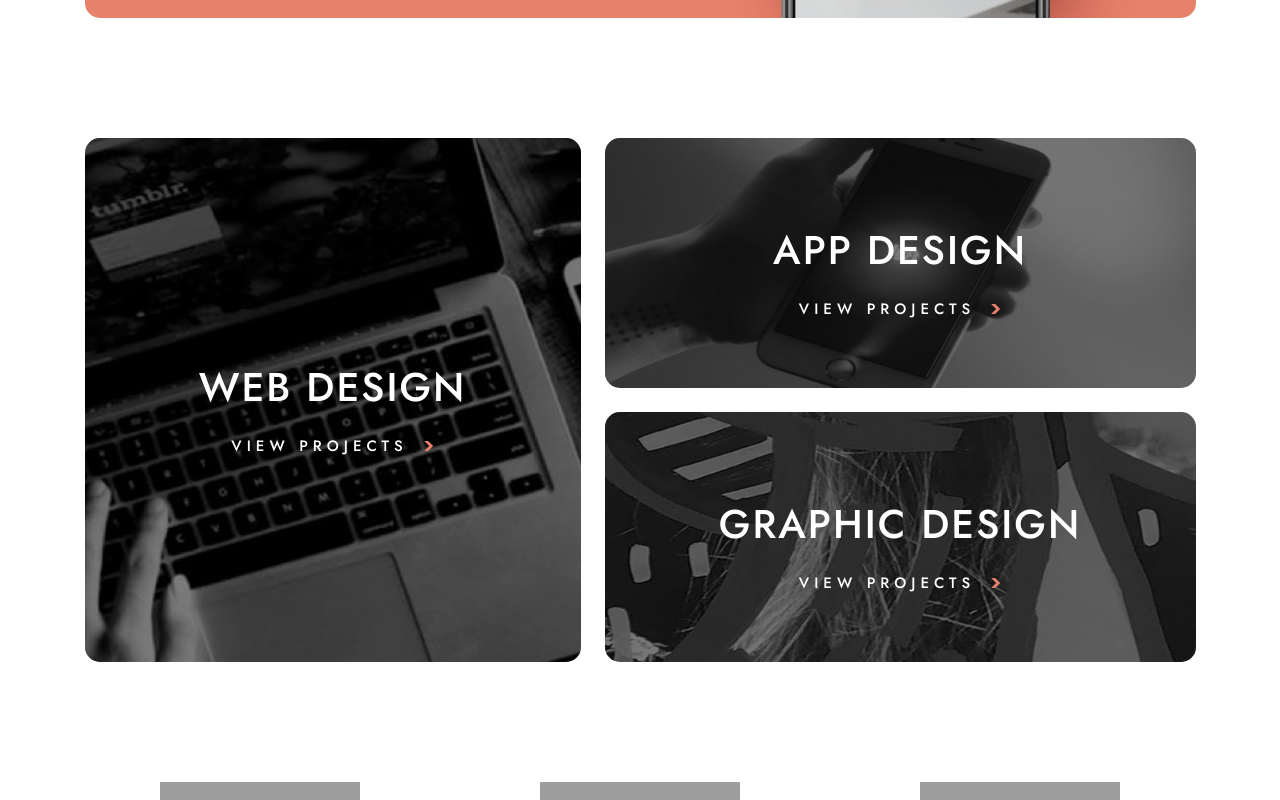
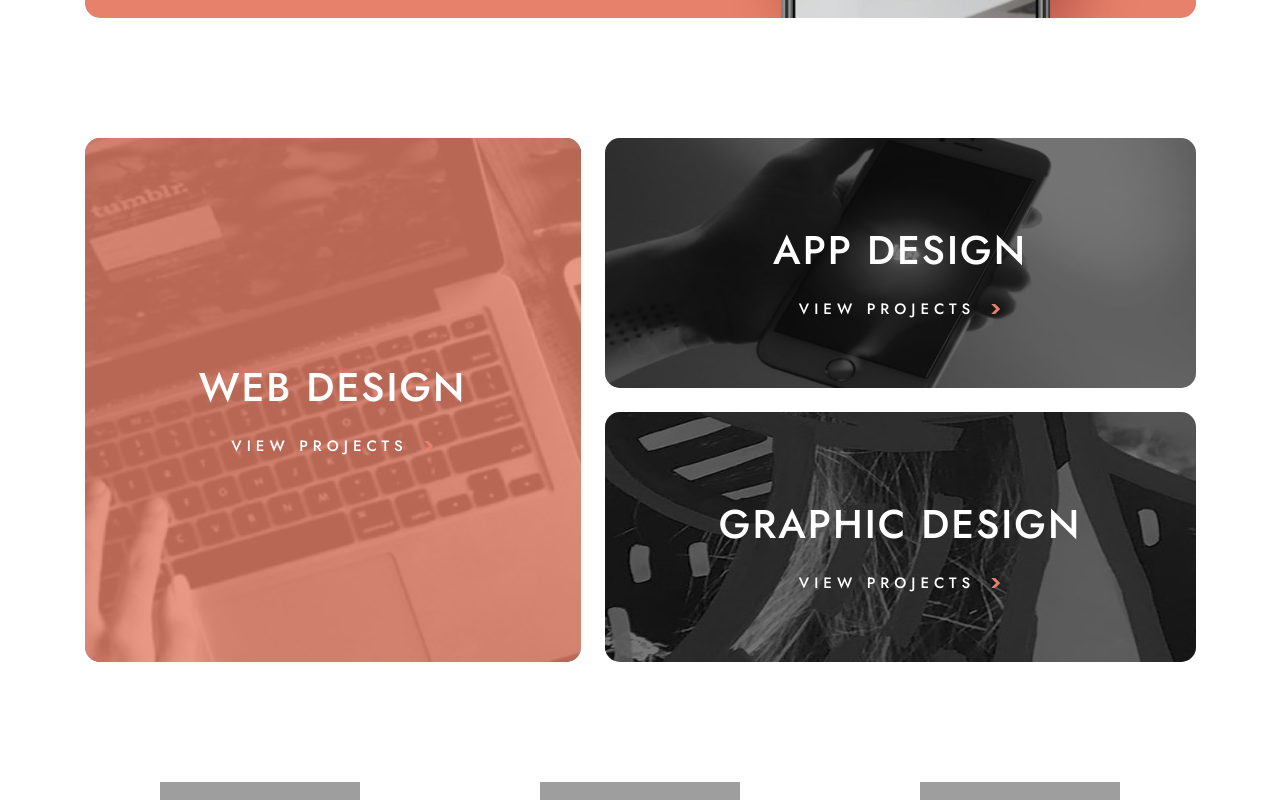
Before and after one commit to jajasam/Designo, a React (Create React App) app: page / in a window 1280 px wide. In both pictures the pointer is over the element 332 px from the left and 1177 px from the top of the page. Shown: the part 777-1577 px from the top of the page. Built offline with nearby package versions, Linux system fonts and the light colour scheme; grey boxes are pictures that could not be loaded.

Commit message:
category hover effect

```diff
--- a/src/styles/CategoryOverview.scss
+++ b/src/styles/CategoryOverview.scss
@@ -18,6 +18,7 @@
         height: 100%;
         z-index: -1;
         background-color: rgba(0,0,0,0.5);
+        transition: all 0.2s ease;
     }
 
     img {
@@ -57,6 +58,10 @@
     &:hover img {
         transform: scale(1.3);
     }
+
+    &:hover:after {
+        background-color: rgba(231, 129, 107, 0.8);
+    }
 }
 
 @media screen and (min-width: 768px) {
```
